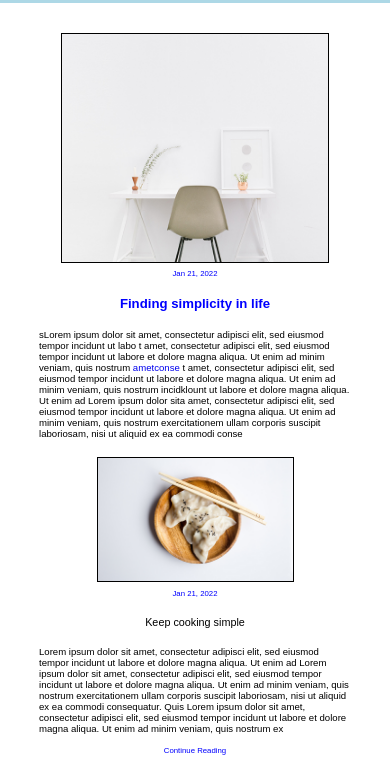
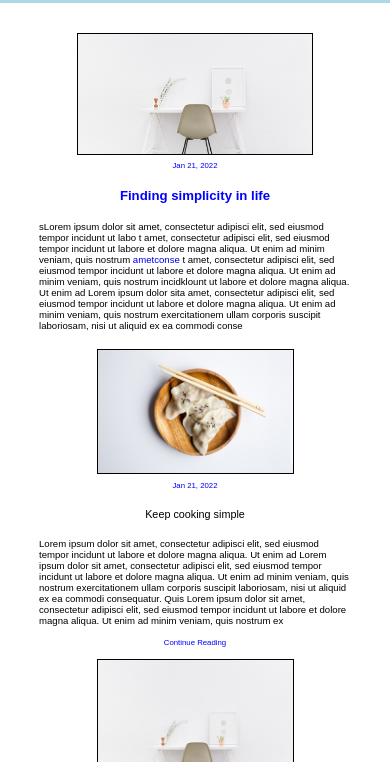
Before and after one commit to Josheir/livingsimplelife, a website: page index.html in a window 390 px wide. Shown: the part 82-844 px from the top of the page. Drawn offline with Linux system fonts and the light colour scheme.

Commit message:
All images fdone.

```diff
--- a/aboutme.css
+++ b/aboutme.css
@@ -149,8 +149,8 @@ header {
 
 
 .main-part-of-page-title-image-face {
-  width: 28%;
-  height: 20rem;
+  width: 32%;
+  height: 25rem;
   background-image: url("./images/about-me.jpg");
   background-position: center;
   background-repeat: no-repeat;
--- a/styles1.css
+++ b/styles1.css
@@ -408,9 +408,9 @@ a {
   padding-bottom: 4rem;
   }
 
-  .main-part-of-page-title-image {
-    height: 230px;
-    width: 75%;
+  .main-part-of-page-title-image-desk {
+    height: 160px;
+    width: 45%;
     margin-bottom: 1rem;
 
   }
@@ -497,10 +497,18 @@ width: 50%;
 }
 }
 
-@media screen and (max-width: 378px) {
+@media screen and (max-width: 405px) {
 
-  .main-part-of-page-title-image {
-    height: 160px;
+  .main-part-of-page-title-image-desk {
+    height: 120px;
+    width:60%
+  }
+}
+
+@media screen and (max-width: 494px) {
+
+  .main-part-of-page-title-image-desk {
+
   }
 }
 
@@ -513,7 +521,7 @@ width: 50%;
     display: none;
   }
 
-  .main-part-of-page-title-image {
+  .main-part-of-page-title-image-desk {
     display: none;
   }
 
@@ -560,3 +568,10 @@ width: 50%;
     font-size: 3rem;
   }
 }
+
+
+@media screen and (max-width: 378px) {
+
+
+
+}
```
